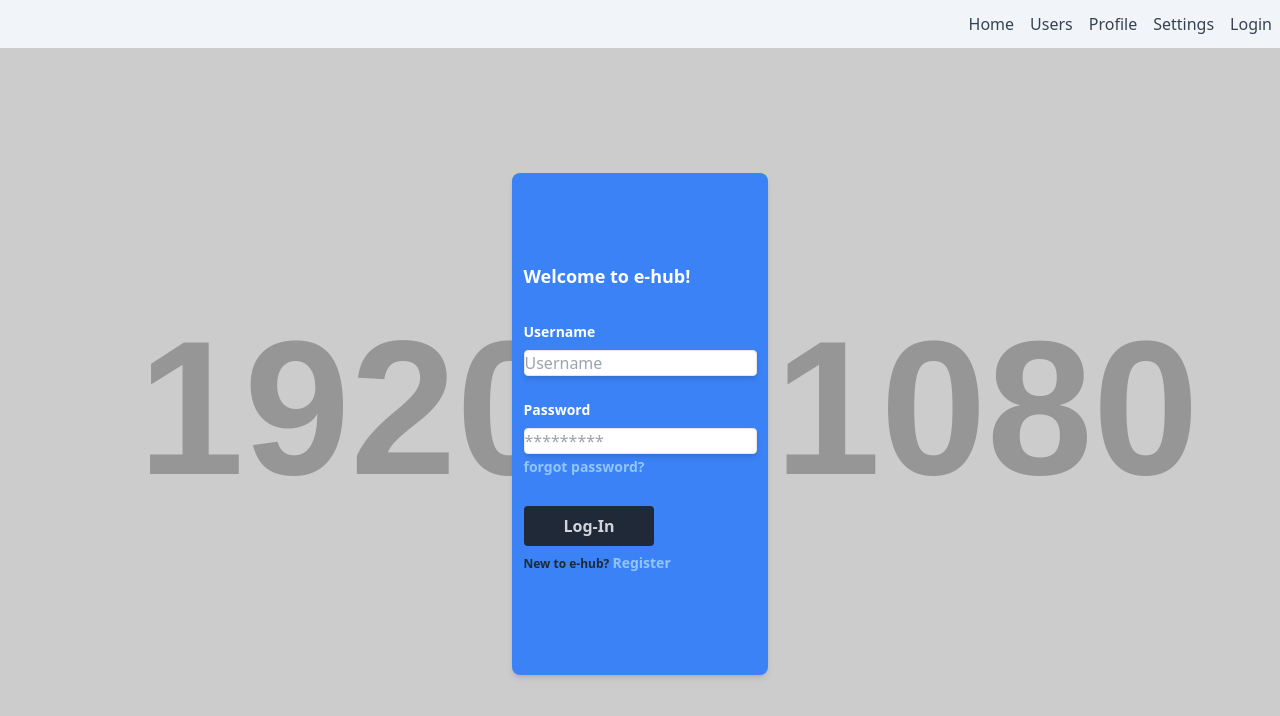
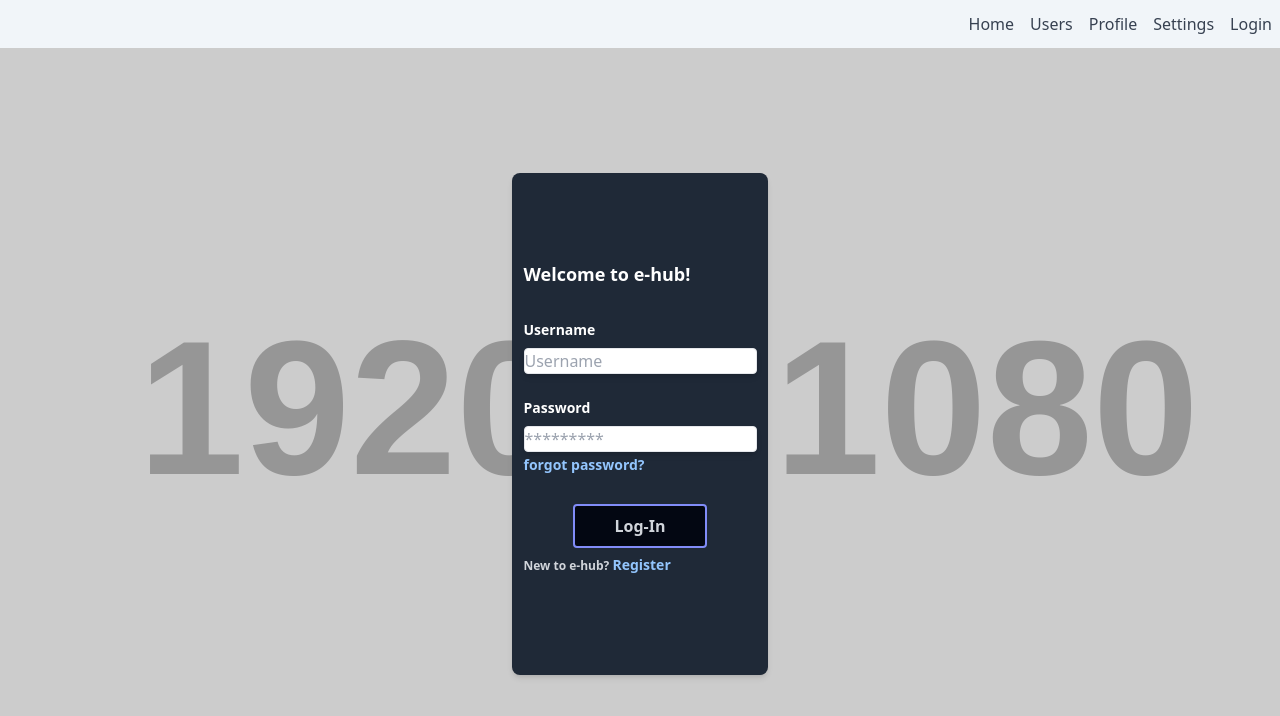
Before and after one commit to Steve-Morales/e-hub, a React (Create React App) app: page /login in a window 1280 px wide. Shown: the top 716 px of the page. Built offline with nearby package versions, Linux system fonts and the light colour scheme.

Commit message:
Login Page Completed

```diff
--- a/src/views/Login.jsx
+++ b/src/views/Login.jsx
@@ -1,4 +1,4 @@
-
+// TODO: update link for register
 import Navbar from "../components/Navbar";
 
 export default function Login(){
@@ -8,7 +8,7 @@ export default function Login(){
 
             <div className="flex flex-col items-center justify-center w-screen h-[calc(100vh-3rem)] bg-[url('https://placehold.co/1920x1080')] bg-cover">
 
-                <div className="bg-blue-500 border border-transparent rounded-lg shadow-md w-2/3 sm:w-1/2 md:w-1/3 lg:w-1/4 xl:w-1/5 h-3/5 sm:h-2/3 flex flex-col items-center justify-center">
+                <div className="bg-gray-800 border border-transparent rounded-lg shadow-md w-2/3 sm:w-1/2 md:w-1/3 lg:w-1/4 xl:w-1/5 h-3/5 sm:h-2/3 flex flex-col items-center justify-center">
 
                     <form className="rounded flex flex-col items-start justify-center">
                         <div className="mb-8">
@@ -27,11 +27,12 @@ export default function Login(){
                             </input>
                             <a className="text-sm text-blue-300 font-bold  hover:text-blue-100 transition-colors duration-300" href="/#">forgot password?</a>
                         </div>
-                        <div className="mb-1">
-                            <button className="rounded bg-gray-800 text-gray-300 font-bold hover:bg-gray-500 transition-colors duration-300 px-10 py-2" type="button">Log-In</button>
+                        <div className="mb-1 w-full flex flex-col items-center justify-center">
+                            <button className="border-2 border-indigo-400 rounded bg-gray-950 text-gray-300 font-bold hover:bg-gray-500 transition-colors duration-300 px-10 py-2" type="button">Log-In</button>
                         </div>
                         <div className="mb-3">
-                            <text className="text-gray-800 text-xs font-bold">New to e-hub? </text>
+                            <text className="text-gray-300 text-xs font-bold">New to e-hub? </text>
+                            {/* FIXME: update link here! */}
                             <a href="/#" className="text-sm text-blue-300 font-bold hover:text-blue-100 transition-colors duration-300">Register</a>
                         </div>
                     </form>
```
